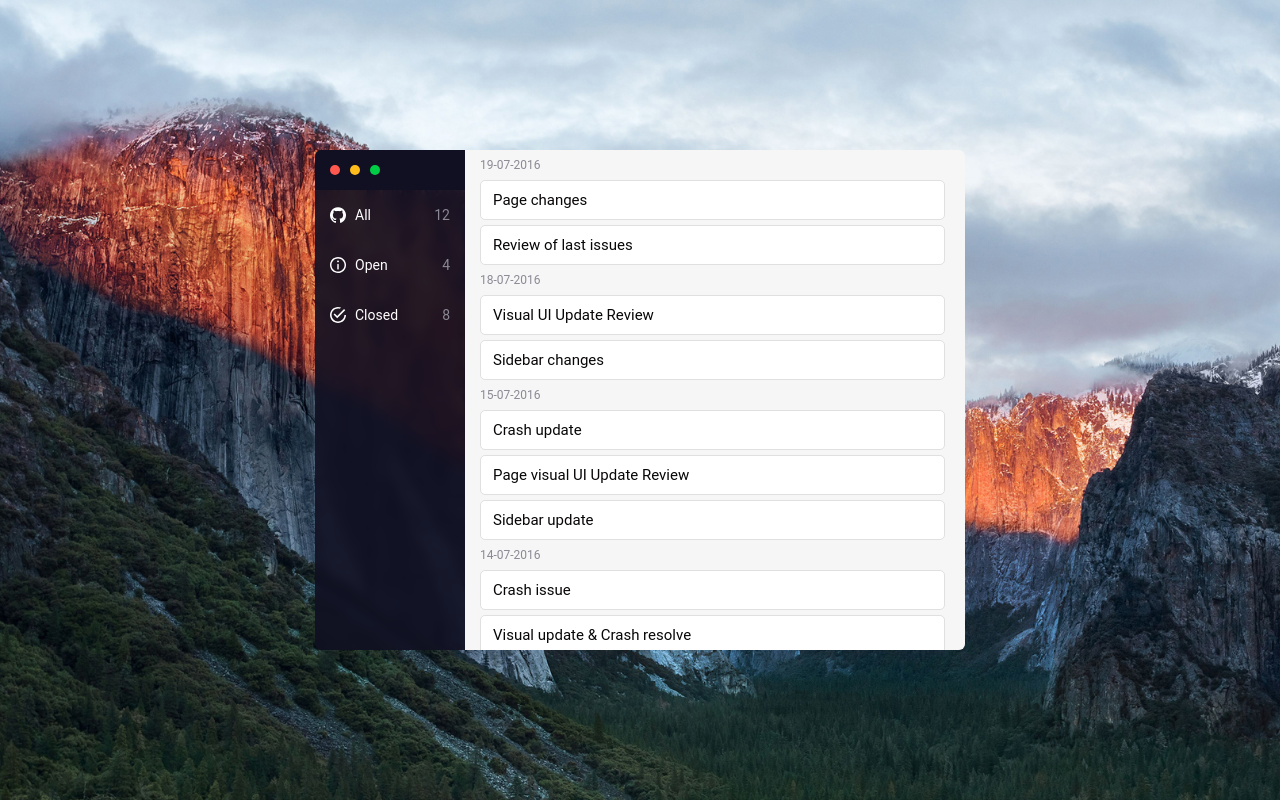
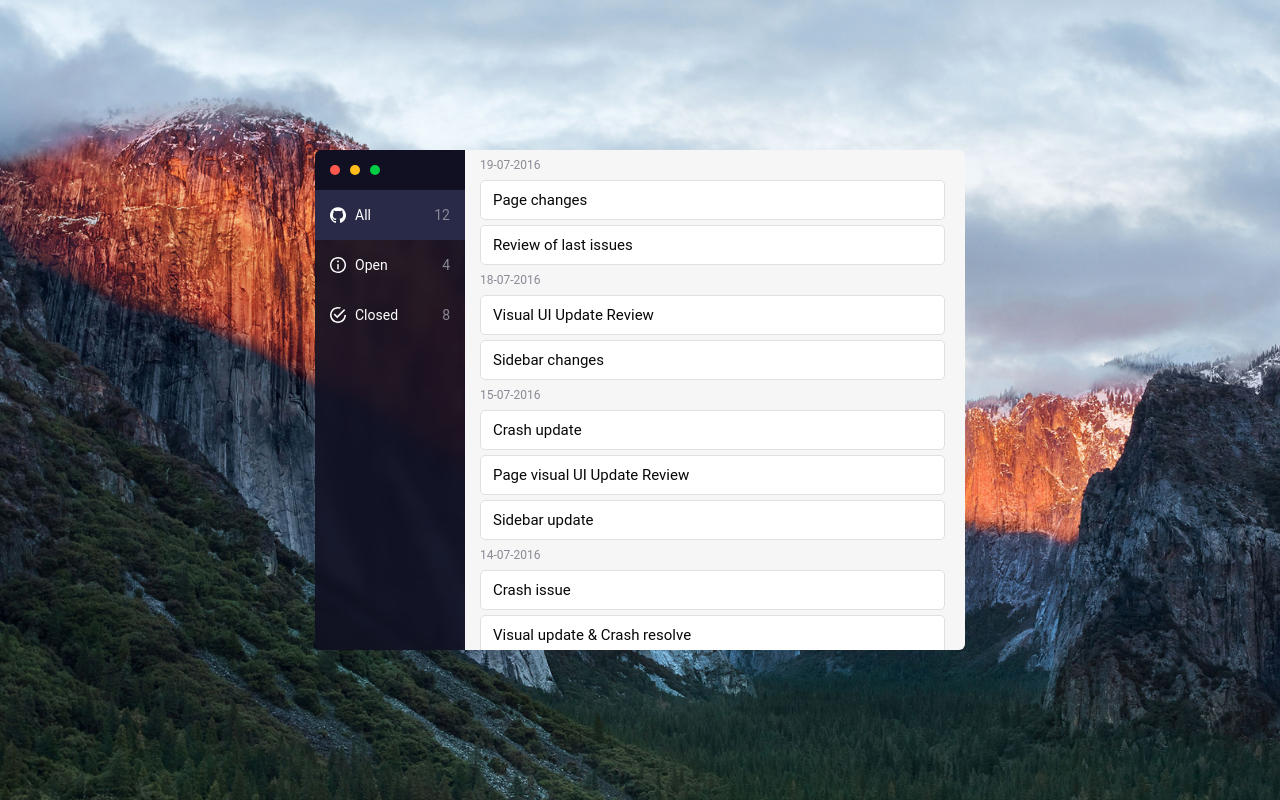
Before and after one commit to mikord45/el_passion_recruitment_task, a React (Create React App) app: page / in a window 1280 px wide. Built offline with nearby package versions, Linux system fonts and the light colour scheme.

Commit message:
sidebar active and hover

```diff
--- a/src/components/ControlButton/ControlButton.css
+++ b/src/components/ControlButton/ControlButton.css
@@ -6,6 +6,15 @@
     height: 50px;
     padding: 0px 15px;
     box-sizing: border-box;
+    cursor:pointer;
+}
+
+.controlButton--selected{
+    background-color: var(--dark-color-selected);
+}
+
+.controlButton--hover{
+    background-color: var(--dark-color-selected);
 }
 
 .controlButton__left{
--- a/src/components/ControlButton/ControlButton.js
+++ b/src/components/ControlButton/ControlButton.js
@@ -1,13 +1,17 @@
-import React from "react";
+import React, {useState} from "react";
 import PropTypes from "prop-types";
+
+import firstLetterToLowercase from "../../utils/firstLetterToLowercase";
 
 import ControlIconsObj from "../../assets/iconsExport";
 
 import "./ControlButton.css";
 
-function ControlButton({text, imgUrl, number}) {
+function ControlButton({text, imgUrl, number, selected, clickHandler}) {
+	const [hoverActive, setHoverActive] = useState(false);
+	console.log(hoverActive);
 	return (
-		<div className="controlButton">
+		<div className={`controlButton ${firstLetterToLowercase(text) === selected ? "controlButton controlButton--selected": ""} ${hoverActive? "controlButton--hover" : ""}`} onClick={()=>{clickHandler(text);}} onMouseEnter={()=>{setHoverActive(true);}} onMouseLeave={()=>{setHoverActive(false);}}>
 			<div className="controlButton__left">
 				<img className="controlButton__img" src={ControlIconsObj[imgUrl]}/>
 				<p className="controlButton__text">{text}</p>
@@ -22,7 +26,9 @@ function ControlButton({text, imgUrl, number}) {
 ControlButton.propTypes = {
 	text: PropTypes.string.isRequired,
 	imgUrl: PropTypes.string.isRequired,
-	number: PropTypes.number
+	number: PropTypes.number,
+	selected: PropTypes.bool.isRequired,
+	clickHandler: PropTypes.func.isRequired
 };
 
 ControlButton.defaultProps = {
--- a/src/components/ControlsBox/ControlsBox.js
+++ b/src/components/ControlsBox/ControlsBox.js
@@ -5,13 +5,13 @@ import ControlButton from "../ControlButton/ControlButton";
 
 import "./ControlsBox.css";
 
-function ControlsBox({data}) {
+function ControlsBox({data, selected, clickHandler}) {
 
 	return (
 		<div className="controlBox">
 			{data ?
 				data.map((elem, i)=>(
-					<ControlButton text={elem.name} imgUrl={elem.imgUrl} number={elem.number} key={i}/>
+					<ControlButton text={elem.name} imgUrl={elem.imgUrl} number={elem.number} selected={selected} key={i} clickHandler={clickHandler}/>
 				)):
 				null}
 		</div>
@@ -19,7 +19,9 @@ function ControlsBox({data}) {
 }
 
 ControlsBox.propTypes = {
-	data: PropTypes.array
+	data: PropTypes.array.isRequired,
+	selected: PropTypes.string,
+	clickHandler: PropTypes.func.isRequired
 };
 
 export default ControlsBox;
--- a/src/css/variables.css
+++ b/src/css/variables.css
@@ -4,6 +4,7 @@
     --grey-color-border: #e0e0e0;
     --grey-color-background: #f6f6f6;
     --dark-color: #101022;
+    --dark-color-selected: #292a48;
     --dark-color-with-opacity: rgba(16, 16, 34, 0.9);
     --black-color: #080606;
     --font-roboto: Roboto;
--- a/src/pages/GithubIssues/GithubIssues.js
+++ b/src/pages/GithubIssues/GithubIssues.js
@@ -3,7 +3,7 @@ import React, {useEffect, useState} from "react";
 import { connect } from "react-redux";
 
 import { getGithubIssues } from "../../actions/github.actions";
-
+import firstLetterToLowercase from "../../utils/firstLetterToLowercase";
 
 import MainBox from "../../components/MainBox/MainBox";
 import Sidebar from "../../components/Sidebar/Sidebar";
@@ -16,6 +16,12 @@ import StarIcon from "../../assets/icon-star.svg";
 function githubIssues({getGithubIssues, githubIssues}) {
 
 	const [sidebarData, setSidebarData] = useState([{name: "All", imgUrl: "IconGithub"}, {name: "Open", imgUrl: "IconOpenIssue"}, {name: "Closed", imgUrl: "IconClosedIssue"}]);
+	const [selectedType, setSelectedType] = useState("all");
+
+	const selectType = (newType) => {
+		const newTypeProperFormat = firstLetterToLowercase(newType);
+		setSelectedType(newTypeProperFormat);
+	};
 
 	useEffect(()=>{
 		const currentStateOfFetching = githubIssues ? githubIssues.isFetching : false;
@@ -30,10 +36,10 @@ function githubIssues({getGithubIssues, githubIssues}) {
 		<MainBox>
 			<Sidebar>
 				<NavigationBar/>
-				<ControlBox data={sidebarData}/>
+				<ControlBox data={sidebarData} selected={selectedType} clickHandler={selectType}/>
 			</Sidebar>
 			<ContentField>
-				<OrganizedList data={githubIssues?.all.data} extraElements={[{src: StarIcon, click: (id)=>{console.log(id);}}]} />
+				<OrganizedList data={githubIssues?.[selectedType].data} extraElements={[{src: StarIcon, click: (id)=>{console.log(id);}}]} />
 			</ContentField>
 		</MainBox>
 	);
--- /dev/null
+++ b/src/utils/firstLetterToLowercase.js
@@ -0,0 +1,3 @@
+const firstLetterToLowercase = (word) =>(`${word[0].toLowerCase()}${word.slice(1, (word.length))}`);
+
+export default firstLetterToLowercase;
```
